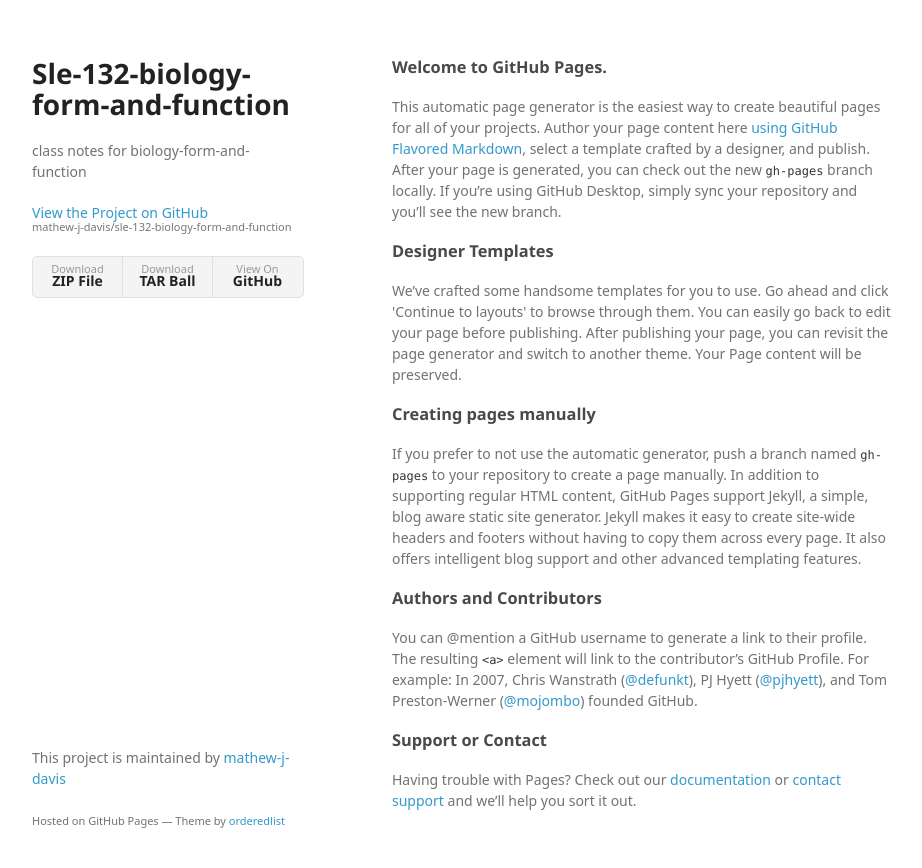
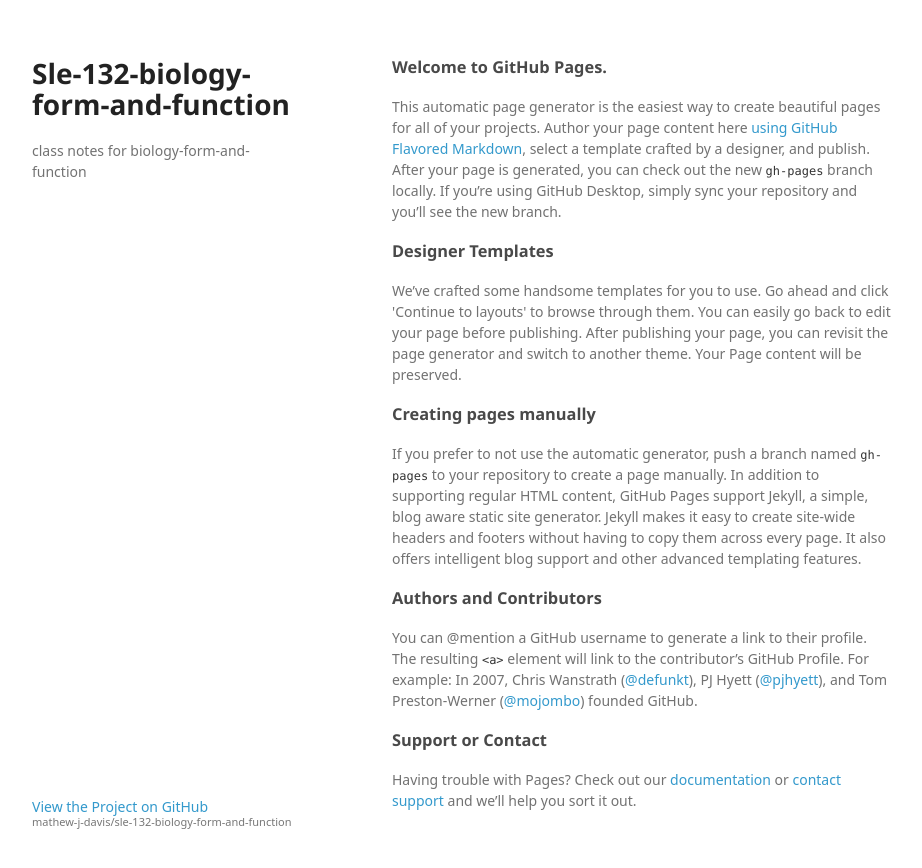
Before and after one commit to mathew-j-davis/sle-132-biology-form-and-function, a Jekyll site: the page index.html, which Jekyll copies as it is, in a window 1280 px wide. Shown: the top 868 px of the page, without its empty margins (178-1100 px from the left). Built offline with Jekyll 4.4.1, drawn with Linux system fonts in a browser that asks for light colours; some web fonts are replaced.

Commit message:
setting up pages

```diff
--- a/index.html
+++ b/index.html
@@ -18,14 +18,8 @@
         <h1>Sle-132-biology-form-and-function</h1>
         <p>class notes for biology-form-and-function</p>
 
-        <p class="view"><a href="https://github.com/mathew-j-davis/sle-132-biology-form-and-function">View the Project on GitHub <small>mathew-j-davis/sle-132-biology-form-and-function</small></a></p>
 
 
-        <ul>
-          <li><a href="https://github.com/mathew-j-davis/sle-132-biology-form-and-function/zipball/master">Download <strong>ZIP File</strong></a></li>
-          <li><a href="https://github.com/mathew-j-davis/sle-132-biology-form-and-function/tarball/master">Download <strong>TAR Ball</strong></a></li>
-          <li><a href="https://github.com/mathew-j-davis/sle-132-biology-form-and-function">View On <strong>GitHub</strong></a></li>
-        </ul>
       </header>
       <section>
         <h3>
@@ -45,8 +39,7 @@
 <p>Having trouble with Pages? Check out our <a href="https://help.github.com/pages">documentation</a> or <a href="https://github.com/contact">contact support</a> and we’ll help you sort it out.</p>
       </section>
       <footer>
-        <p>This project is maintained by <a href="https://github.com/mathew-j-davis">mathew-j-davis</a></p>
-        <p><small>Hosted on GitHub Pages &mdash; Theme by <a href="https://github.com/orderedlist">orderedlist</a></small></p>
+        <p class="view"><a href="https://github.com/mathew-j-davis/sle-132-biology-form-and-function">View the Project on GitHub <small>mathew-j-davis/sle-132-biology-form-and-function</small></a></p>
       </footer>
     </div>
     <script src="javascripts/scale.fix.js"></script>
```
